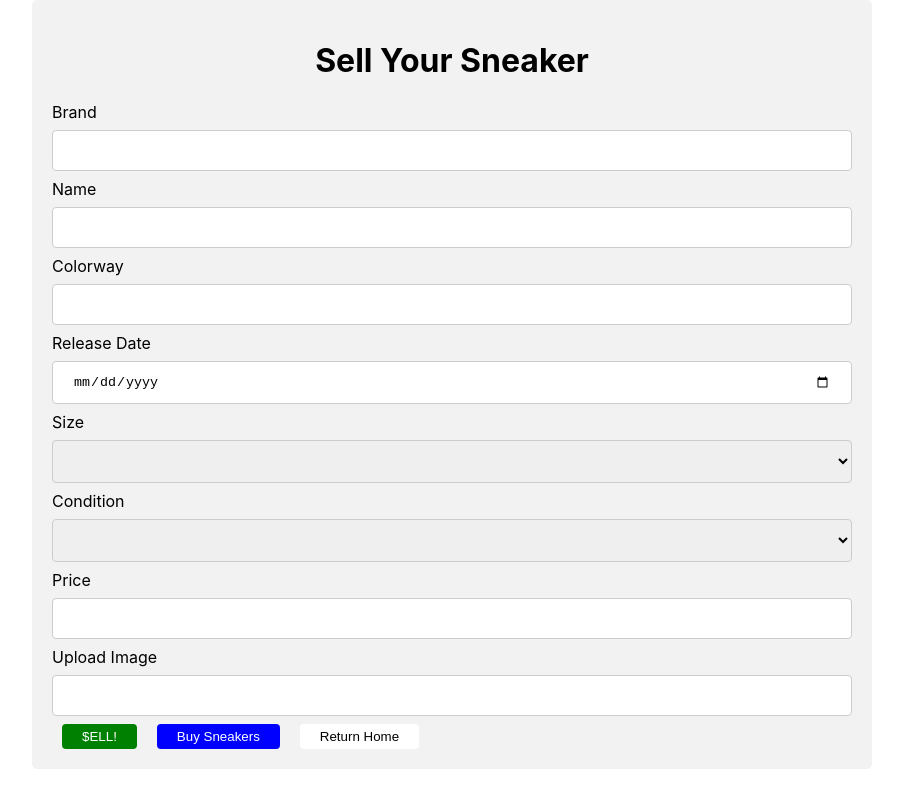
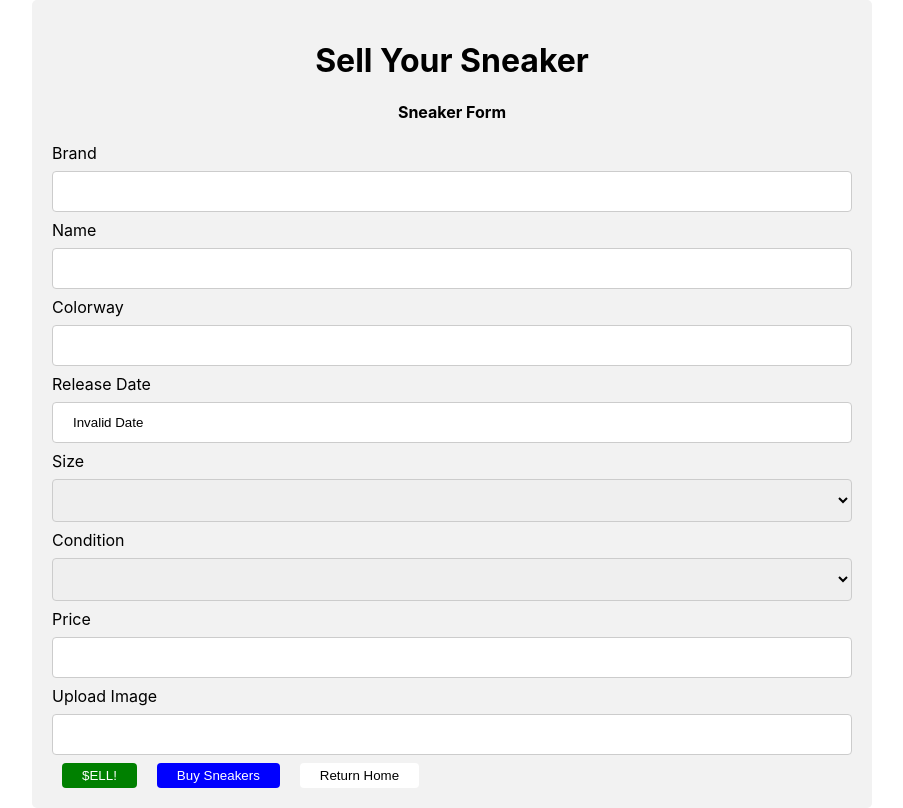
Before and after one commit to earlec2591/SoleHaus, a React (Create React App) app in the folder client/: page /sneakers/add in a window 1280 px wide. Shown: the whole page, without its empty margins (188-1091 px from the left). Built offline with nearby package versions, Linux system fonts and the light colour scheme.

Commit message:
new & edit component working

```diff
--- a/client/src/components/EditSneaker.js
+++ b/client/src/components/EditSneaker.js
@@ -1,13 +1,58 @@
-import React, { useState, useEffect } from 'react';
-import axios from 'axios';
-import { navigate, Link } from '@reach/router';
+import React, { useState, useEffect } from "react";
+import axios from "axios";
+import { navigate, Link } from "@reach/router";
+import SneakerForm from "./SneakerForm";
 
 const EditSneaker = (props) => {
-  return(
+  const [ errors, setErrors ] = useState({});
+  const [sneaker, setSneaker] = useState({
+    brand: "",
+    name: "",
+    colorway: "",
+    releaseDate: "",
+    size: "",
+    condition: "",
+    price: "",
+    img: "",
+  });
+
+  useEffect(() => {
+    axios.get('http://localhost:8000/api/sneakers/' + props.id)
+      .then((res) => {
+        console.log(res.data);
+        setSneaker(res.data);
+      })
+      .catch((err) => {
+        console.log(err.response.data);
+        navigate('/');
+      });
+  }, []);
+
+  const submitHandler = (e) => {
+    e.preventDefault();
+
+    axios.put('http://localhost:8000/api/sneakers/' + props.id, sneaker)
+      .then((res) => {
+        console.log(res.data);
+        navigate('/sneakers/' + props.id)
+      })
+      .catch((err) => {
+        console.log(err.response.data.errors)
+        setErrors(err.response.data.errors);
+      })
+  };
+
+  return (
     <div>
-      <h2>Edit Sneaker</h2>
+      <h1>Edit Your Sneaker Listing</h1>
+        <SneakerForm
+          sneaker={ sneaker }
+          setSneaker={ setSneaker }
+          errors={ errors}
+          submitHandler={ submitHandler }
+        />
     </div>
-  )
-}
+  );
+};
 
 export default EditSneaker;
--- a/client/src/components/NewSneaker.js
+++ b/client/src/components/NewSneaker.js
@@ -1,6 +1,7 @@
 import React, { useState, useEffect } from "react";
 import axios from "axios";
 import { navigate, Link } from "@reach/router";
+import SneakerForm from "./SneakerForm";
 
 const AddSneaker = (props) => {
   const [ errors, setErrors ] = useState({});
@@ -29,181 +30,15 @@ const AddSneaker = (props) => {
       })
   };
 
-  const size = [
-    "3.5Y",
-    "4Y",
-    "4.5Y",
-    "5Y",
-    "5.5Y",
-    "6Y",
-    "6.5Y",
-    "7",
-    "7.5",
-    "8",
-    "8.5",
-    "9",
-    "9.5",
-    "10",
-    "10.5",
-    "11",
-    "11.5",
-    "12",
-    "12.5",
-    "13",
-    "14",
-    "15",
-  ];
-
-  const condition = [
-    "Deadstock",
-    "Gently Worn",
-    "Used",
-    "Very Used",
-    "Destroyed"
-  ];
-
-  const inputChange = (e) => {
-    console.log("e.target.brand: " + e.target.brand);
-    console.log("e.target.value: " + e.target.value);
-
-    let newStateObject = { ...addSneaker };
-    newStateObject[e.target.name] = e.target.value;
-    setAddSneaker(newStateObject);
-  };
-
   return (
     <div>
       <h1>Sell Your Sneaker</h1>
-      <form onSubmit={submitHandler}>
-        <div>
-          <label>Brand </label>
-          {
-            errors.brand ?
-              <span className="error-text">{errors.brand.message}</span>
-              : null
-          }
-          <input
-            type="text"
-            name="brand"
-            value={addSneaker.brand}
-            onChange={inputChange}
-          />
-        </div>
-        <div>
-          <label>Name </label>
-          {
-            errors.name ?
-              <span className="error-text">{errors.name.message}</span>
-              : null
-          }
-          <input
-            type="text"
-            name="name"
-            value={addSneaker.name}
-            onChange={inputChange}
-          />
-        </div>
-        <div>
-          <label>Colorway </label>
-          {
-            errors.colorway ?
-              <span className="error-text">{errors.colorway.message}</span>
-              : null
-          }
-          <input
-            type="text"
-            name="colorway"
-            value={addSneaker.colorway}
-            onChange={inputChange}
-          />
-        </div>
-        <div>
-          <label>Release Date </label>
-          {
-            errors.releaseDate ?
-              <span className="error-text">{errors.releaseDate.message}</span>
-              : null
-          }
-          <input
-            type="date"
-            name="releaseDate"
-            value={addSneaker.releaseDate}
-            onChange={inputChange}
-          />
-        </div>
-        <div>
-          <label>Size </label>
-          {
-            errors.size ?
-              <span className="error-text">{errors.size.message}</span>
-              : null
-          }
-          <select
-            name="size"
-            value={addSneaker.size}
-            onChange={inputChange}
-            >
-            <option value=""></option>
-            {
-              size.map((size, index) => (
-                <option value={ size } key={ 'size-' + index }>{ size }</option>
-              ))
-            }
-            </select>
-        </div>
-        <div>
-          <label>Condition </label>
-          {
-            errors.condition ?
-              <span className="error-text">{errors.condition.message}</span>
-              : null
-          }
-          <select
-            name="condition"
-            value={addSneaker.condition}
-            onChange={inputChange}
-            >
-            <option value=""></option>
-            {
-              condition.map((condition, index) => (
-                <option value={ condition } key={ 'condition-' + index }>{ condition }</option>
-              ))
-            }
-            </select>
-        </div>
-        <div>
-          <label>Price </label>
-          {
-            errors.price ?
-              <span className="error-text">{errors.price.message}</span>
-              : null
-          }
-          <input
-            type="number"
-            min="1"
-            name="price"
-            value={addSneaker.price}
-            onChange={inputChange}
-          />
-        </div>
-        <div>
-          <label>Upload Image </label>
-          {
-            errors.img ?
-              <span className="error-text">{errors.img.message}</span>
-              : null
-          }
-          <input
-            type="text"
-            name="img"
-            value={addSneaker.img}
-            onChange={inputChange}
-          />
-        </div>
-        <button>$ELL!</button>
-        <button onClick={ () => navigate('/sneakers/all/')} className="buyBtn">Buy Sneakers</button>
-        <button onClick={ () => navigate('/')} className="homeBtn">Return Home</button>
-      </form>
+        <SneakerForm
+          sneaker={ addSneaker }
+          setSneaker={ setAddSneaker }
+          errors={ errors}
+          submitHandler={ submitHandler }
+        />
     </div>
   );
 };
--- /dev/null
+++ b/client/src/components/SneakerForm.js
@@ -0,0 +1,187 @@
+import React, { useState, useEffect } from 'react';
+import axios from 'axios';
+import { navigate, Link } from '@reach/router';
+
+const SneakerForm = (props) => {
+  const { sneaker, setSneaker, errors, submitHandler } = props;
+
+  const size = [
+    "3.5Y",
+    "4Y",
+    "4.5Y",
+    "5Y",
+    "5.5Y",
+    "6Y",
+    "6.5Y",
+    "7",
+    "7.5",
+    "8",
+    "8.5",
+    "9",
+    "9.5",
+    "10",
+    "10.5",
+    "11",
+    "11.5",
+    "12",
+    "12.5",
+    "13",
+    "14",
+    "15",
+  ];
+
+  const condition = [
+    "Deadstock",
+    "Gently Worn",
+    "Used",
+    "Very Used",
+    "Destroyed"
+  ];
+
+  const inputChange = (e) => {
+    console.log("e.target.brand: " + e.target.brand);
+    console.log("e.target.value: " + e.target.value);
+
+    let newStateObject = { ...sneaker };
+    newStateObject[e.target.name] = e.target.value;
+    setSneaker(newStateObject);
+  };
+
+  return(
+  <div>
+    <h4>Sneaker Form</h4>
+    <form onSubmit={submitHandler}>
+        <div>
+          <label>Brand </label>
+          {
+            errors.brand ?
+              <span className="error-text">{errors.brand.message}</span>
+              : null
+          }
+          <input
+            type="text"
+            name="brand"
+            value={sneaker.brand}
+            onChange={inputChange}
+          />
+        </div>
+        <div>
+          <label>Name </label>
+          {
+            errors.name ?
+              <span className="error-text">{errors.name.message}</span>
+              : null
+          }
+          <input
+            type="text"
+            name="name"
+            value={sneaker.name}
+            onChange={inputChange}
+          />
+        </div>
+        <div>
+          <label>Colorway </label>
+          {
+            errors.colorway ?
+              <span className="error-text">{errors.colorway.message}</span>
+              : null
+          }
+          <input
+            type="text"
+            name="colorway"
+            value={sneaker.colorway}
+            onChange={inputChange}
+          />
+        </div>
+        <div>
+          <label>Release Date </label>
+          {
+            errors.releaseDate ?
+              <span className="error-text">{errors.releaseDate.message}</span>
+              : null
+          }
+          <input
+            type="text"
+            name="releaseDate"
+            value={ (new Date (sneaker.releaseDate)).toLocaleDateString("en-us") }
+            onChange={inputChange}
+          />
+        </div>
+        <div>
+          <label>Size </label>
+          {
+            errors.size ?
+              <span className="error-text">{errors.size.message}</span>
+              : null
+          }
+          <select
+            name="size"
+            value={sneaker.size}
+            onChange={inputChange}
+            >
+            <option value=""></option>
+            {
+              size.map((size, index) => (
+                <option value={ size } key={ 'size-' + index }>{ size }</option>
+              ))
+            }
+            </select>
+        </div>
+        <div>
+          <label>Condition </label>
+          {
+            errors.condition ?
+              <span className="error-text">{errors.condition.message}</span>
+              : null
+          }
+          <select
+            name="condition"
+            value={sneaker.condition}
+            onChange={inputChange}
+            >
+            <option value=""></option>
+            {
+              condition.map((condition, index) => (
+                <option value={ condition } key={ 'condition-' + index }>{ condition }</option>
+              ))
+            }
+            </select>
+        </div>
+        <div>
+          <label>Price </label>
+          {
+            errors.price ?
+              <span className="error-text">{errors.price.message}</span>
+              : null
+          }
+          <input
+            type="number"
+            min="1"
+            name="price"
+            value={sneaker.price}
+            onChange={inputChange}
+          />
+        </div>
+        <div>
+          <label>Upload Image </label>
+          {
+            errors.img ?
+              <span className="error-text">{errors.img.message}</span>
+              : null
+          }
+          <input
+            type="text"
+            name="img"
+            value={sneaker.img}
+            onChange={inputChange}
+          />
+        </div>
+        <button>$ELL!</button>
+        <button onClick={ () => navigate('/sneakers/all/')} className="buyBtn">Buy Sneakers</button>
+        <button onClick={ () => navigate('/')} className="homeBtn">Return Home</button>
+      </form>
+  </div>
+  )
+}
+
+export default SneakerForm;
```
